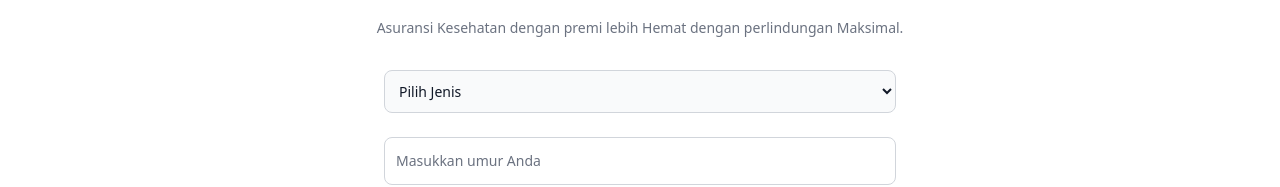
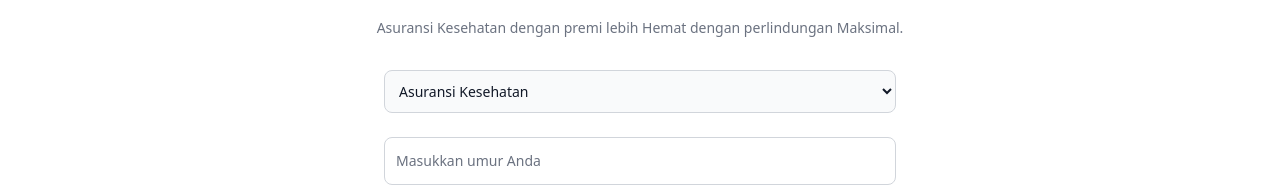
Before and after one commit to cekpremi27/cek-premi, a Next.js app: page / in a window 1280 px wide. Shown: the part 400-587 px from the top of the page. Built offline with nearby package versions, Linux system fonts and the light colour scheme.

Commit message:
update option pilih jenis

```diff
--- a/src/pages/index.js
+++ b/src/pages/index.js
@@ -689,7 +689,6 @@ export default function Home() {
                 name="type"
                 className="bg-gray-50 border border-gray-300 text-gray-900 text-sm rounded-lg focus:ring-blue-500 focus:border-blue-500 block w-full p-2.5 dark:bg-gray-700 dark:border-gray-600 dark:placeholder-gray-400 dark:text-white dark:focus:ring-blue-500 dark:focus:border-blue-500"
               >
-                <option selected>Pilih Jenis</option>
                 <option value="premi">Asuransi Kesehatan</option>
                 <option value="asuransi">Asuransi Jiwa</option>
               </select>
```
